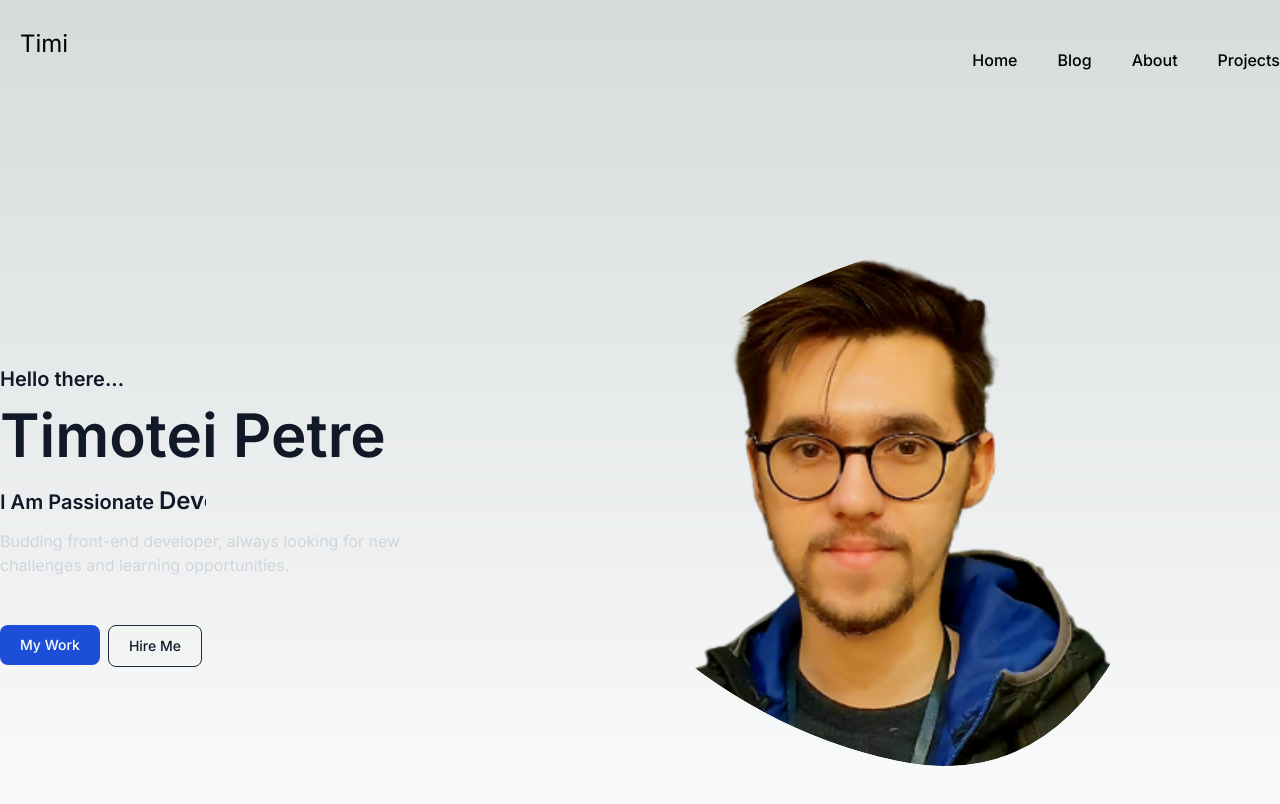
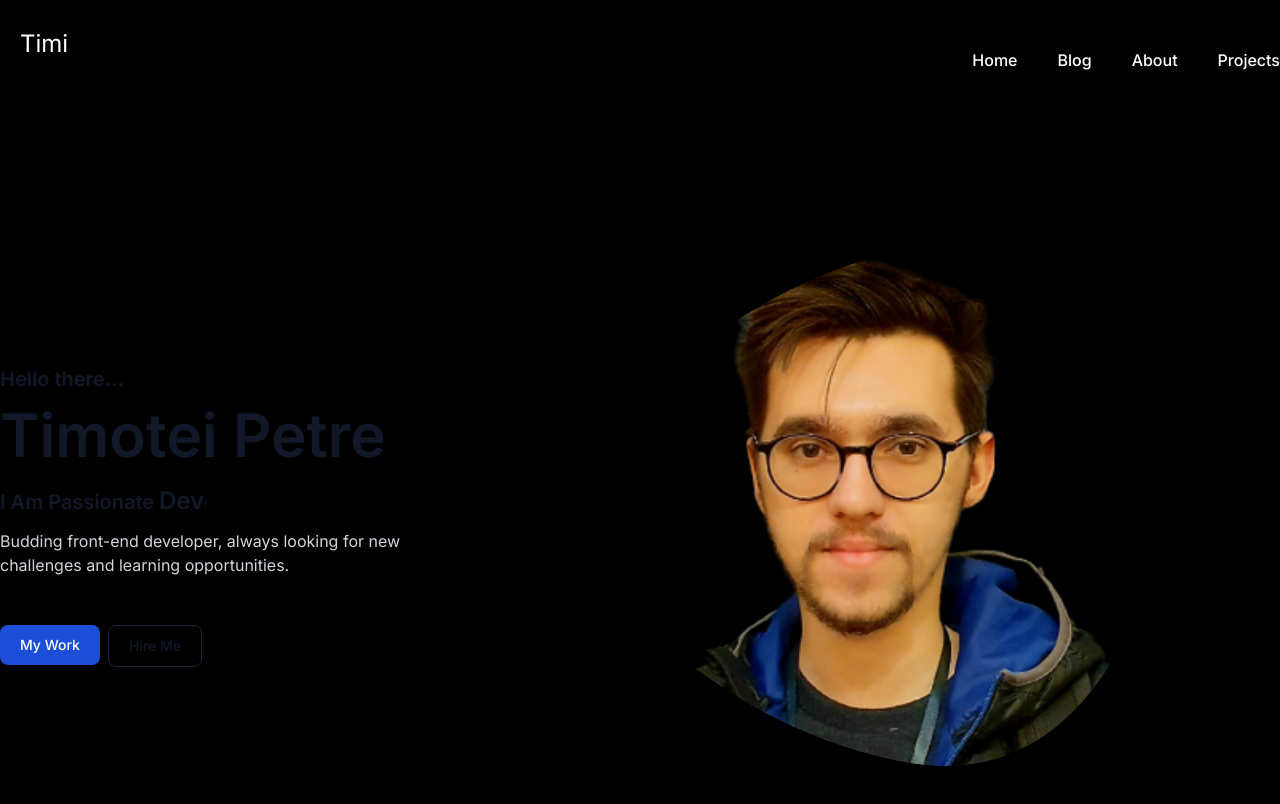
Before and after one commit to timi-petre/amicus-portfolio, a Next.js app: page / in a window 1280 px wide. Shown: the top 804 px of the page. Built offline with nearby package versions, Linux system fonts and the light colour scheme.

Commit message:
cv added in hire me

```diff
--- a/app/globals.css
+++ b/app/globals.css
@@ -2,10 +2,15 @@
 @tailwind components;
 @tailwind utilities;
 
-:root {
+/* :root {
 	--foreground-rgb: 0, 0, 0;
 	--background-start-rgb: 214, 219, 220;
 	--background-end-rgb: 255, 255, 255;
+} */
+:root {
+	--foreground-rgb: 255, 255, 255;
+	--background-start-rgb: 0, 0, 0;
+	--background-end-rgb: 0, 0, 0;
 }
 
 @media (prefers-color-scheme: dark) {
```
